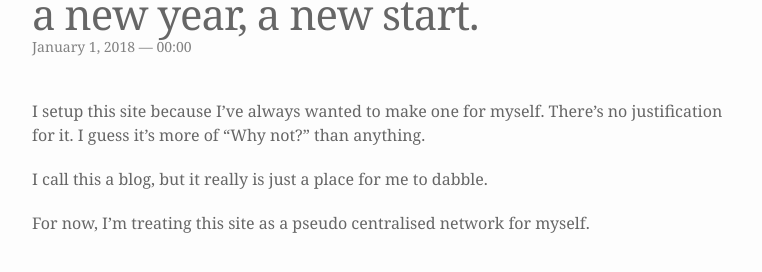
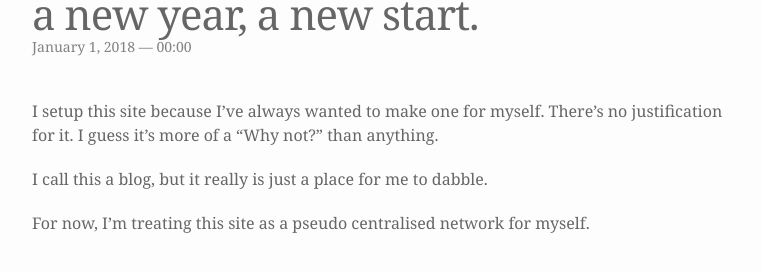
Before and after one commit to wilsonliao/blog, a Jekyll site: the page built from _posts/2018-01-01-title.markdown, in a window 1280 px wide. Shown: the part 107-379 px from the top of the page, without its empty margins (258-1020 px from the left). Built offline with Jekyll 4.4.1, drawn with Linux system fonts in a browser that asks for light colours; nearby versions of some CDN libraries.

```diff
--- a/_posts/2018-01-01-title.markdown
+++ b/_posts/2018-01-01-title.markdown
@@ -4,7 +4,7 @@ title:  a new year, a new start.
 date:   2018-01-01
 description: first post
 ---
-I setup this site because I've always wanted to make one for myself. There's no justification for it. I guess it's more of "Why not?" than anything.
+I setup this site because I've always wanted to make one for myself. There's no justification for it. I guess it's more of a "Why not?" than anything.
 
 I call this a blog, but it really is just a place for me to dabble.
 
```
